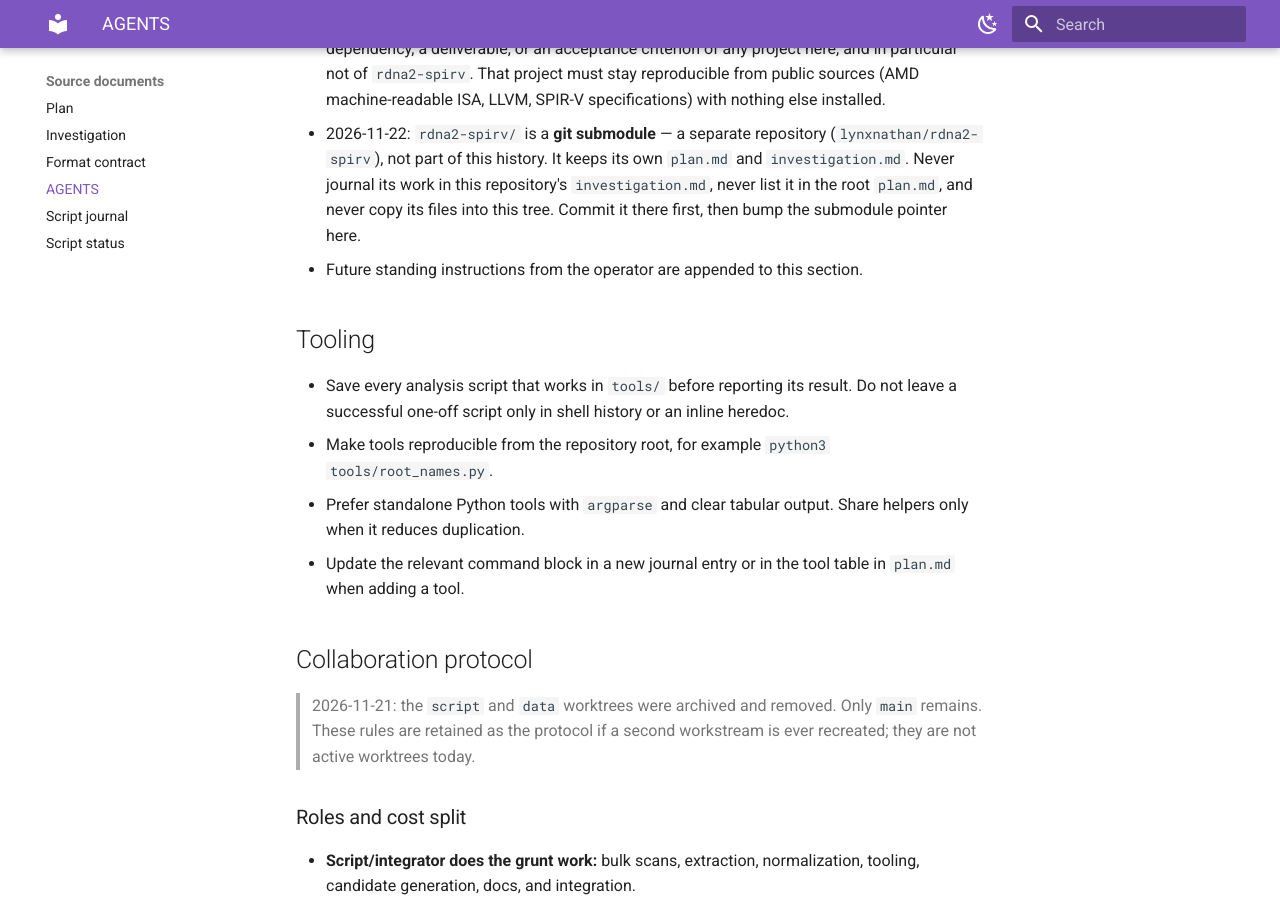
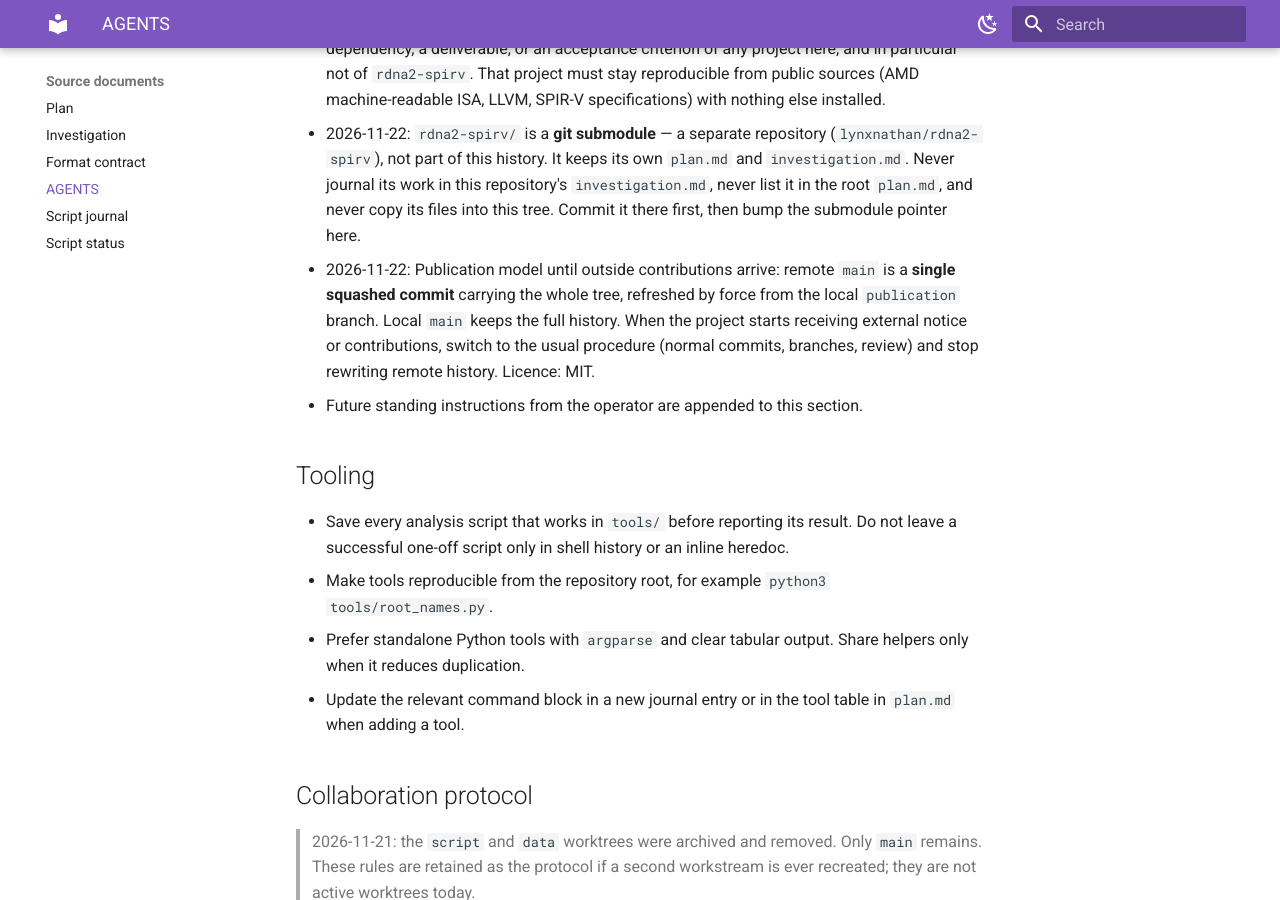
Before and after one commit to lynxnathan/rage-tools-vi, an MkDocs documentation site: the page built from docs/reference/source-agents.md, in a window 1280 px wide and 900 px high, scrolled down 1289 px. Built offline with MkDocs 1.6.1 and Material for MkDocs 9.7.7, drawn with Linux system fonts in a browser that asks for light colours.

Commit message:
docs: publication model until contributions arrive

```diff
--- a/AGENTS.md
+++ b/AGENTS.md
@@ -51,6 +51,12 @@ are appended here.
   repository's `investigation.md`, never list it in the root `plan.md`, and
   never copy its files into this tree. Commit it there first, then bump the
   submodule pointer here.
+- 2026-11-22: Publication model until outside contributions arrive: remote
+  `main` is a **single squashed commit** carrying the whole tree, refreshed by
+  force from the local `publication` branch. Local `main` keeps the full
+  history. When the project starts receiving external notice or contributions,
+  switch to the usual procedure (normal commits, branches, review) and stop
+  rewriting remote history. Licence: MIT.
 - Future standing instructions from the operator are appended to this section.
 
 ## Tooling
```
